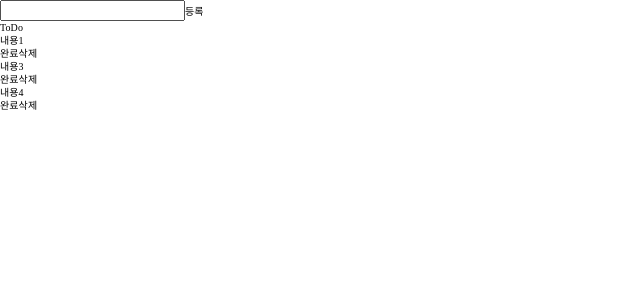
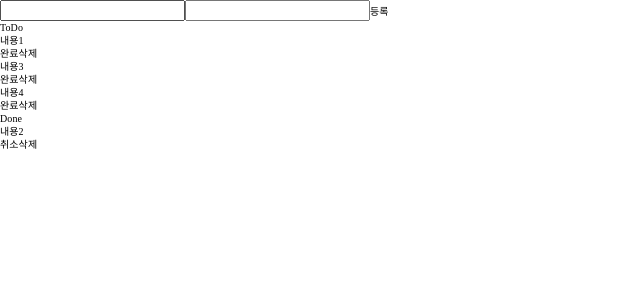
Before and after one commit to daeppang119/Ts_todoList, a React (Create React App) app: page / in a window 1280 px wide. Shown: the top 300 px of the page, without its empty margins (0-640 px from the left). Built offline with nearby package versions, Linux system fonts and the light colour scheme.

Commit message:
form props완성

```diff
--- a/src/componets/Form.tsx
+++ b/src/componets/Form.tsx
@@ -1,3 +1,36 @@
-export default function Form() {
-  return <div>Form</div>;
+import { useState } from "react";
+import { v4 as uuidv4 } from "uuid";
+import { TodoType } from "../types/todoType";
+import TodoInput from "./TodoInput";
+
+type TodoProps = {
+  todos: TodoType[];
+  setTodos: React.Dispatch<React.SetStateAction<TodoType[]>>;
+};
+const id = uuidv4();
+
+export default function Form({ todos, setTodos }: TodoProps) {
+  const [title, setTitle] = useState<string>("");
+  const [contents, setContents] = useState<string>("");
+
+  return (
+    <form
+      onSubmit={(e: React.FormEvent<HTMLFormElement>) => {
+        e.preventDefault();
+
+        const newTodo: TodoType = {
+          id,
+          title,
+          contents,
+          isDone: false,
+        };
+
+        setTodos((prevTodos) => [...prevTodos, newTodo]);
+      }}
+    >
+      <TodoInput input={title} setInput={setTitle} />
+      <TodoInput input={contents} setInput={setContents} />
+      <button>등록</button>
+    </form>
+  );
 }
--- /dev/null
+++ b/src/componets/TodoInput.tsx
@@ -0,0 +1,20 @@
+type InputProps = {
+  input: string;
+  setInput: React.Dispatch<React.SetStateAction<string>>;
+};
+
+function TodoInput({ input, setInput }: InputProps) {
+  return (
+    <>
+      <input
+        type="text"
+        value={input}
+        onChange={(e: React.ChangeEvent<HTMLInputElement>) => {
+          setInput(e.target.value);
+        }}
+      />
+    </>
+  );
+}
+
+export default TodoInput;
--- a/src/pages/Home.tsx
+++ b/src/pages/Home.tsx
@@ -1,35 +1,37 @@
 import { useState } from "react";
-import { v4 as uuidv4 } from "uuid";
+
+import Form from "../componets/Form";
 import { TodoType } from "../types/todoType";
 
 function Home() {
   const initalState: TodoType[] = [
     {
       id: "1",
+      title: "제목1",
       contents: "내용1",
       isDone: false,
     },
     {
       id: "2",
+      title: "제목1",
       contents: "내용2",
       isDone: true,
     },
     {
       id: "3",
+      title: "제목1",
       contents: "내용3",
       isDone: false,
     },
     {
       id: "4",
+      title: "제목1",
       contents: "내용4",
       isDone: false,
     },
   ];
 
   const [todos, setTodos] = useState<TodoType[]>(initalState);
-  const [contents, setContents] = useState<string>("");
-
-  const id = uuidv4();
 
   const isDoneBtn = (id: string) => {
     const newToDos = todos?.map((item: TodoType) => {
@@ -53,28 +55,7 @@ function Home() {
 
   return (
     <>
-      <form
-        onSubmit={(e: React.FormEvent<HTMLFormElement>) => {
-          e.preventDefault();
-
-          const newTodo: TodoType = {
-            id,
-            contents,
-            isDone: false,
-          };
-
-          setTodos((prevTodos) => [...prevTodos, newTodo]);
-        }}
-      >
-        <input
-          type="text"
-          value={contents}
-          onChange={(e: React.ChangeEvent<HTMLInputElement>) => {
-            setContents(e.target.value);
-          }}
-        />
-        <button>등록</button>
-      </form>
+      <Form todos={todos} setTodos={setTodos} />
       <div>
         ToDo
         <ul>
@@ -104,6 +85,34 @@ function Home() {
               );
             })}
         </ul>
+        Done
+        <ul>
+          {todos
+            .filter((todo) => {
+              return todo.isDone === true;
+            })
+            .map((todo) => {
+              return (
+                <li key={todo.id}>
+                  <p>{todo.contents}</p>
+                  <button
+                    onClick={() => {
+                      isDoneBtn(todo.id);
+                    }}
+                  >
+                    {todo.isDone ? "취소" : "완료"}
+                  </button>
+                  <button
+                    onClick={() => {
+                      deletBtn(todo.id);
+                    }}
+                  >
+                    삭제
+                  </button>
+                </li>
+              );
+            })}
+        </ul>
       </div>
     </>
   );
--- a/src/styledComponents/Globalstyle.tsx
+++ b/src/styledComponents/Globalstyle.tsx
@@ -12,7 +12,6 @@ body {
     margin: 0;
     padding: 0;
     line-height: 1.3;
-    color : #000;
     letter-spacing: 0.1px;
     word-break: keep-all;
 }
--- a/src/types/todoType.ts
+++ b/src/types/todoType.ts
@@ -1,5 +1,6 @@
 export type TodoType = {
   id: string;
+  title: string;
   contents: string;
   isDone: boolean;
 };
```
